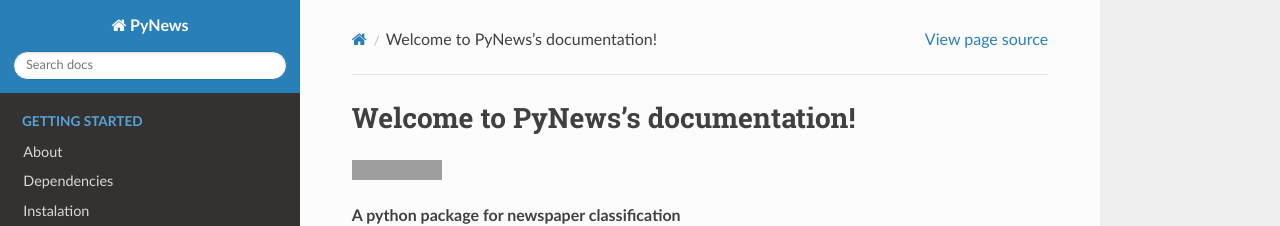
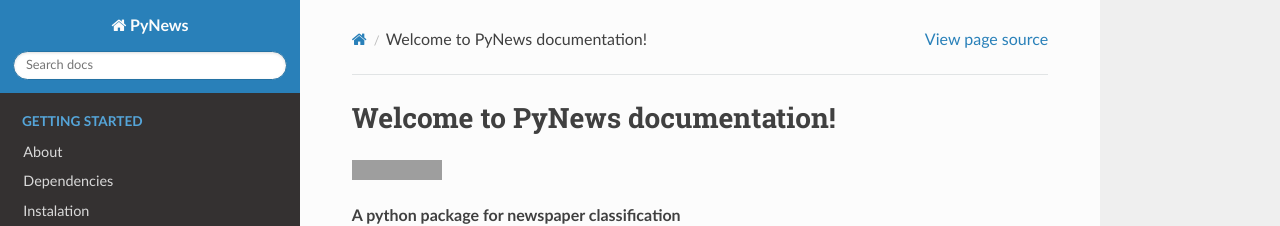
Before and after one commit to arthurdjn/pynews, a Sphinx documentation site: the page built from docs/index.rst, in a window 1280 px wide and 900 px high. Shown: the top 226 px of the window. Built offline with Sphinx 7.4.7 and the Read the Docs theme 2.0.0, drawn with Linux system fonts in a browser that asks for light colours; grey boxes are pictures that could not be loaded.

Commit message:
docs sphinx

```diff
--- a/docs/index.rst
+++ b/docs/index.rst
@@ -4,7 +4,7 @@
    contain the root `toctree` directive.
 
 ==================================
-Welcome to PyNews's documentation!
+Welcome to PyNews documentation!
 ==================================
 
 .. image:: https://readthedocs.org/projects/pip/badge/?version=latest&style=flat
```
